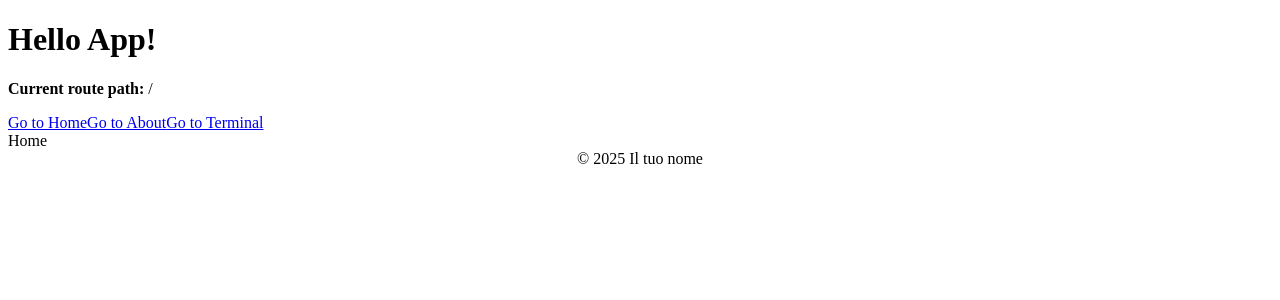
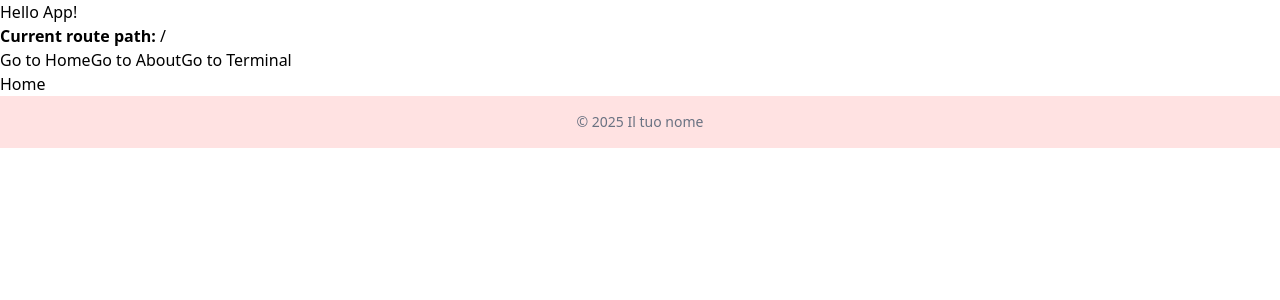
Before and after one commit to deidlab/ifp-bus-tools, a Vue app: page / in a window 1280 px wide. Shown: the top 300 px of the page. Built offline with nearby package versions, Linux system fonts and the light colour scheme.

Commit message:
tailwind ok

```diff
--- a/package.json
+++ b/package.json
@@ -11,13 +11,13 @@
   },
   "dependencies": {
     "@tailwindcss/cli": "^4.1.15",
-    "@tailwindcss/vite": "^4.1.15",
     "@tauri-apps/api": "^2",
     "@tauri-apps/plugin-opener": "^2",
     "vue": "^3.5.13",
     "vue-router": "^4.6.3"
   },
   "devDependencies": {
+    "@tailwindcss/vite": "^4.1.15",
     "@tauri-apps/cli": "^2",
     "@vitejs/plugin-vue": "^5.2.1",
     "autoprefixer": "^10.4.21",
--- a/src/assets/css/tailwind.css
+++ /dev/null
@@ -1,3 +0,0 @@
-@tailwind base;
-@tailwind components;
-@tailwind utilities;
--- a/src/main.ts
+++ b/src/main.ts
@@ -1,6 +1,6 @@
 import { createApp } from "vue";
 import App from "./App.vue";
 import router from "./router";
-import './assets/css/tailwind.css'
+import './style.css'
 
 createApp(App).use(router).mount("#app");
--- /dev/null
+++ b/src/style.css
@@ -0,0 +1 @@
+@import 'tailwindcss';
```
Also changed, not shown: 1 other file (tests, documents, lock files or other folders).
